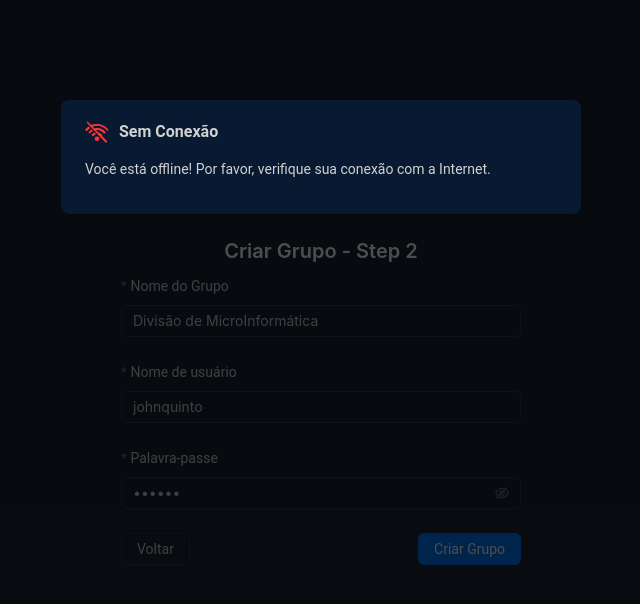
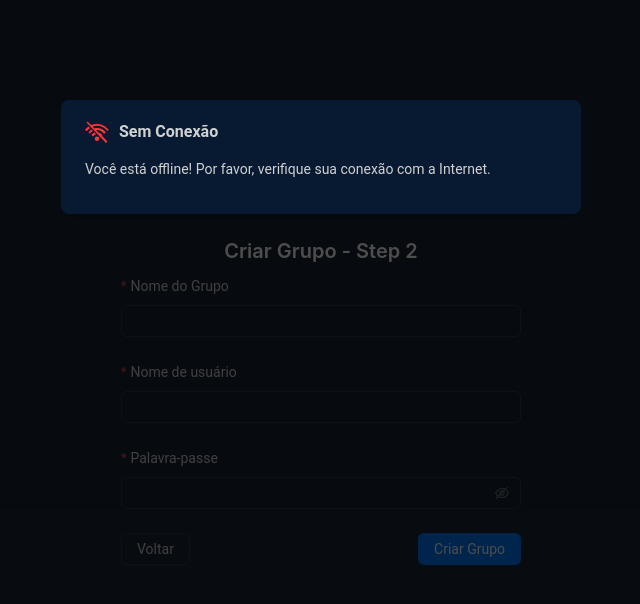
Before and after one commit to johnquinto/frontend-react, a React (Vite) app: page /create-team-next/1/1/1 in a window 1280 px wide. Shown: the top 604 px of the page, without its empty margins (319-959 px from the left). Built offline with nearby package versions, Linux system fonts and the light colour scheme; no server answers.

Commit message:
Update CreateTeamNext.jsx

```diff
--- a/src/pages/team/CreateTeamNext.jsx
+++ b/src/pages/team/CreateTeamNext.jsx
@@ -74,7 +74,7 @@ const CreateTeamNext = () => {
             {/* Campos do formulário */}
             <Form.Item
               name="teamName"
-              initialValue="Divisão de MicroInformática"
+
               label="Nome do Grupo"
               rules={[
                 { required: true, message: "Por favor insira o nome do time!" },
@@ -85,7 +85,7 @@ const CreateTeamNext = () => {
 
             <Form.Item
               name="secondUserName"
-              initialValue="johnquinto"
+
               label="Nome de usuário"
               rules={[
                 {
@@ -99,7 +99,7 @@ const CreateTeamNext = () => {
 
             <Form.Item
               name="password"
-              initialValue="123456"
+
               label="Palavra-passe"
               rules={[
                 { required: true, message: "Por favor insira sua senha!" },
```
